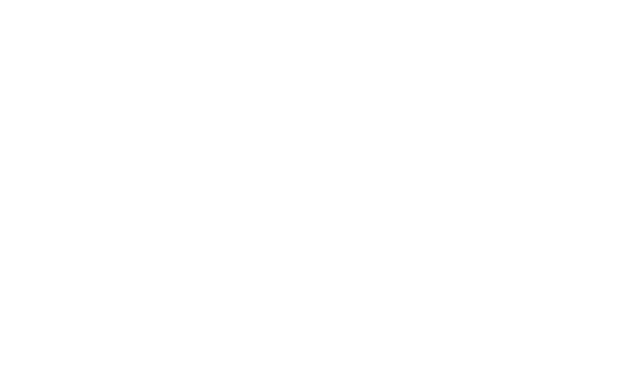
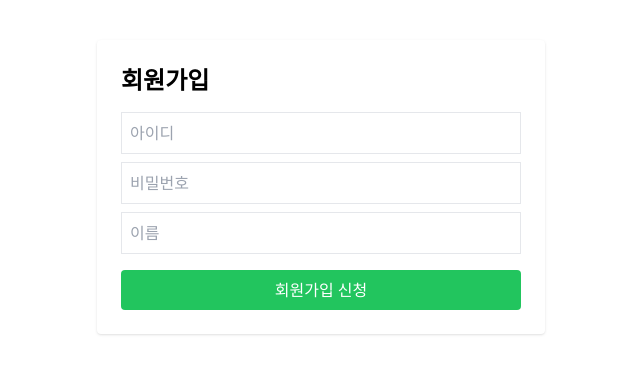
Before and after one commit to juniel1299/ReactFront, a React (Vite) app: page /register in a window 1280 px wide. Before the commit this address had no page. Shown: the top 374 px of the page, without its empty margins (319-959 px from the left). Built offline with nearby package versions, Linux system fonts and the light colour scheme.

Commit message:
회원가입 화면 추가

```diff
--- a/src/App.jsx
+++ b/src/App.jsx
@@ -1,12 +1,14 @@
 import { BrowserRouter, Routes, Route } from 'react-router-dom';
 import LoginPage from './pages/LoginPage';
 import DashboardPage from './pages/DashboardPage';
+import RegisterPage from './pages/RegisterPage';
 function App() {
   return (
     <BrowserRouter>
       <Routes>
+        <Route path="/" element={<DashboardPage />} />
         <Route path="/login" element={<LoginPage />} />
-        <Route path="/" element={<DashboardPage />} />
+        <Route path="/register" element={<RegisterPage />} />
       </Routes>
     </BrowserRouter>
   )
--- /dev/null
+++ b/src/pages/RegisterPage.jsx
@@ -0,0 +1,73 @@
+import { useState } from 'react';
+import axios from 'axios';
+import { useNavigate } from 'react-router-dom';
+
+export default function RegisterPage() {
+    const [form, setForm] = useState({
+        userId: '',
+        password: '',
+        username: '',
+    });
+
+    const [message, setMessage] = useState('');
+    const navigate = useNavigate();
+
+    const handleChange = (e) => {
+        setForm({ ...form, [e.target.name]: e.target.value });
+    };
+
+    const handleRegister = async () => {
+        try {
+            const res = await axios.post('/auth/register', form);
+            setMessage('회원가입 신청이 완료되었습니다. 관리자의 승인을 기다려주세요.');
+            setForm({ userId: '', password: '', username: '' });
+
+            // 2초 후 로그인 페이지로 이동
+            setTimeout(() => navigate('/login'), 2000);
+        } catch (err) {
+            setMessage('회원가입 실패: ' + (err.response?.data || '서버 오류'));
+        }
+    };
+
+    return (
+        <div className="p-6 max-w-md mx-auto bg-white rounded shadow mt-10">
+            <h2 className="text-2xl font-bold mb-4">회원가입</h2>
+
+            <input
+                type="text"
+                name="userId"
+                placeholder="아이디"
+                className="w-full border p-2 mb-2"
+                value={form.userId}
+                onChange={handleChange}
+            />
+            <input
+                type="password"
+                name="password"
+                placeholder="비밀번호"
+                className="w-full border p-2 mb-2"
+                value={form.password}
+                onChange={handleChange}
+            />
+            <input
+                type="text"
+                name="username"
+                placeholder="이름"
+                className="w-full border p-2 mb-4"
+                value={form.username}
+                onChange={handleChange}
+            />
+
+            <button
+                onClick={handleRegister}
+                className="w-full bg-green-500 text-white py-2 rounded"
+            >
+                회원가입 신청
+            </button>
+
+            {message && (
+                <p className="mt-4 text-sm text-center text-blue-600">{message}</p>
+            )}
+        </div>
+    );
+}
```
